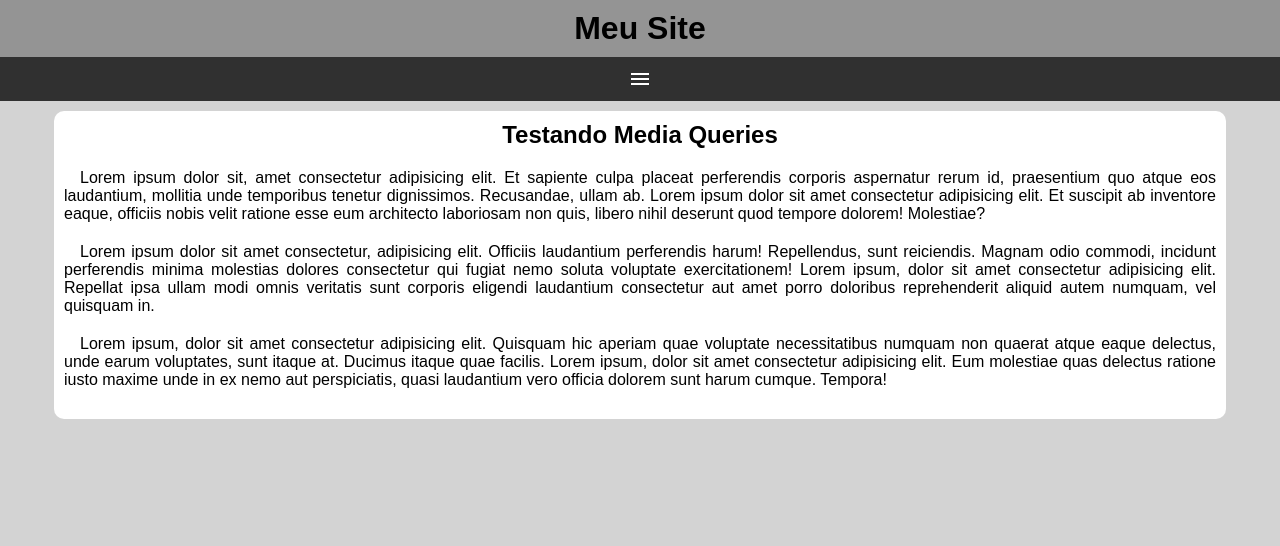
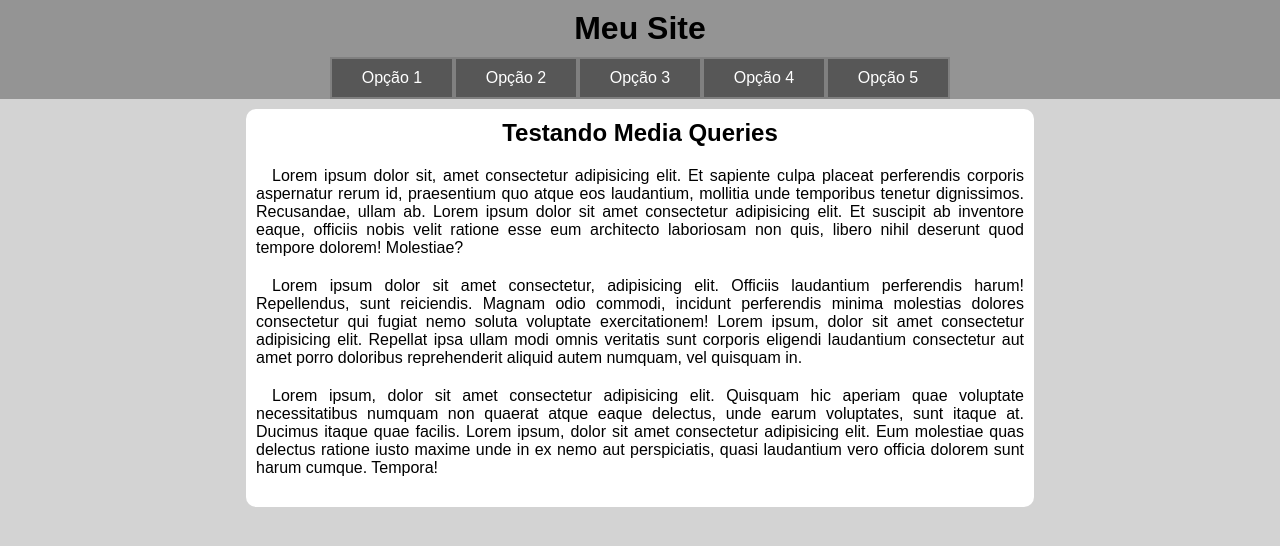
Before and after one commit to Luiissfelipe/html-css, a plain HTML site: page exercicios/ex026/mq005/index.html in a window 1280 px wide. Drawn offline with nearby package versions, Linux system fonts and the light colour scheme.

Commit message:
update mq005

```diff
--- /dev/null
+++ b/exercicios/ex026/mq005/estilos/media-query.css
@@ -0,0 +1,25 @@
+@charset "UTF-8";
+
+@media screen and (min-width:768px) {
+    header #burger{
+        display: none;
+    }
+
+    menu{
+        display: block;
+    }
+
+    menu ul{
+        display:flex;
+        justify-content: center;
+    }
+
+    menu a{
+        width: 100px;
+        border: 2px solid gray;
+    }
+
+    main{
+        width: 768px;
+    }
+}
--- a/exercicios/ex026/mq005/estilos/style.css
+++ b/exercicios/ex026/mq005/estilos/style.css
@@ -12,12 +12,11 @@ body{
 
 header{
     background-color: rgb(148, 148, 148);
-    padding-top: 10px;
 }
 
 header h1{
     text-align: center;
-    margin-bottom: 10px;
+    padding : 10px;
 }
 
 header #burger{
@@ -66,12 +65,12 @@ main{
     border-radius: 10px;
 }
 
-main h2{
+article h2{
     text-align: center;
     margin-bottom: 20px;
 }
 
-main p{
+article p{
     text-align: justify;
     text-indent: 1em;
     margin-bottom: 20px;
--- a/exercicios/ex026/mq005/index.html
+++ b/exercicios/ex026/mq005/index.html
@@ -6,8 +6,9 @@
     <title>Media Query</title>
     <link rel="stylesheet" href="https://fonts.googleapis.com/css2?family=Material+Symbols+Outlined:opsz,wght,FILL,GRAD@24,400,0,0" />
     <link rel="stylesheet" href="estilos/style.css">
+    <link rel="stylesheet" href="estilos/media-query.css">
 </head>
-<body>
+<body onresize="mudouTamanho()">
     <header>
         <h1>
             Meu Site
@@ -47,6 +48,14 @@
                 itens.style.display = 'block'
             }
         }
+
+        function mudouTamanho() {
+            if (window.innerWidth >= 768) {
+                itens.style.display = 'block'
+            } else {
+                itens.style.display = 'none'
+            }
+        }
     </script>
 </body>
 </html>
```
